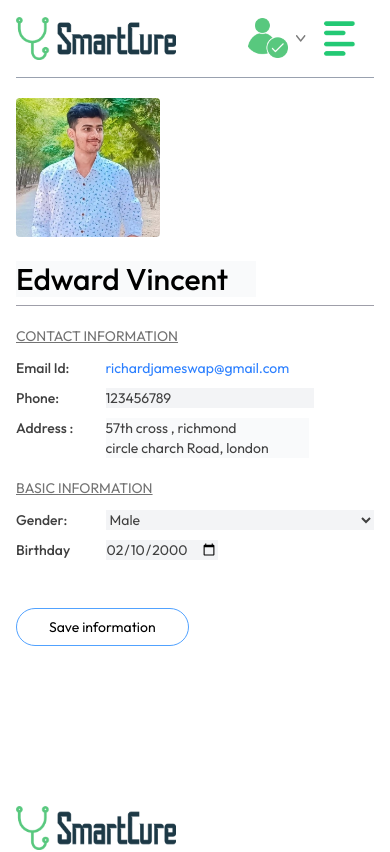
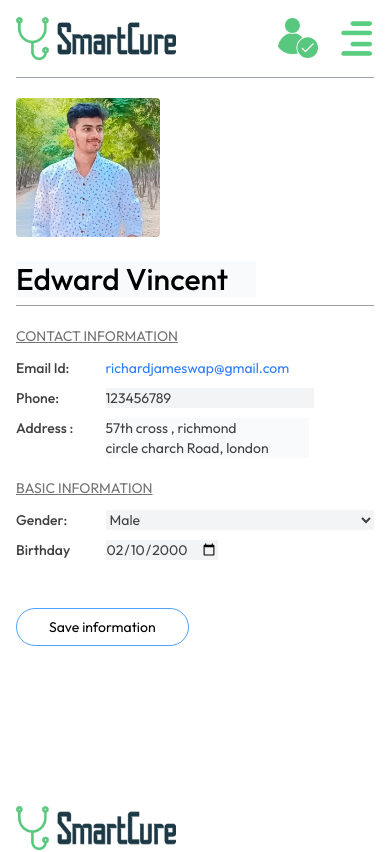
Before and after one commit to TanmayKarmakar7/SmartCure, a React (Vite) app in the folder frontend/: page /my-profile in a window 390 px wide. Shown: the top 852 px of the page. Built offline with nearby package versions, Linux system fonts and the light colour scheme; the HTML template or start-up script is replaced by a standard one.

Commit message:
Updated Code

```diff
--- a/frontend/src/components/Navbar.jsx
+++ b/frontend/src/components/Navbar.jsx
@@ -30,12 +30,12 @@ const Navbar = () => {
             <hr className='border-none outline-none h-0.5 bg-[#58C87E] w-3/5 m-auto hidden' />
         </NavLink>
       </ul>
-      <div className='flex items-center gap-4'>
+      <div className='flex items-center'>
         {
             token
             ? <div className='flex items-center gap-2 cursor-pointer group relative'>
                 <img src={assets.profile_pic} alt="profile-picture" className='w-10' />
-                <img src={assets.dropdown_icon} alt="dropdown-icon" className='w-2.5' />
+                {/* <img src={assets.dropdown_icon} alt="dropdown-icon" className='w-2.5' /> */}
                 <div className='absolute top-0 right-0 pt-[55px] text-base font-medium text-gray-600 z-20 hidden group-hover:block'>
                     <div className='min-w-48 bg-stone-100 rounded flex flex-col gap-4 p-4'>
                         <p onClick={() => navigate('/my-profile')} className='hover:text-black cursor-pointer'>My Profile</p>
@@ -47,7 +47,7 @@ const Navbar = () => {
             : <button onClick={() => navigate('/login')} className='bg-[#58C87E] text-white px-8 py-3 rounded-full hidden md:block cursor-pointer'>Create account</button>
         }
 
-        <img onClick={() => setShowMenu(true)} src={assets.menu_icon} alt="menu-icon" className='w-9 md:hidden' />
+        <img onClick={() => setShowMenu(true)} src={assets.menu_icon} alt="menu-icon" className='w-9 md:hidden ml-5' />
 
         {/* mobile menu  */}
         <div className={`${showMenu ? 'fixed w-full' : 'h-0 w-0'} md:hidden right-0 top-0 bottom-0 z-20 overflow-hidden bg-white transition-all`}>
```
Also changed, not shown: frontend/src/assets/cross_icon.png, frontend/src/assets/menu_icon.png.
